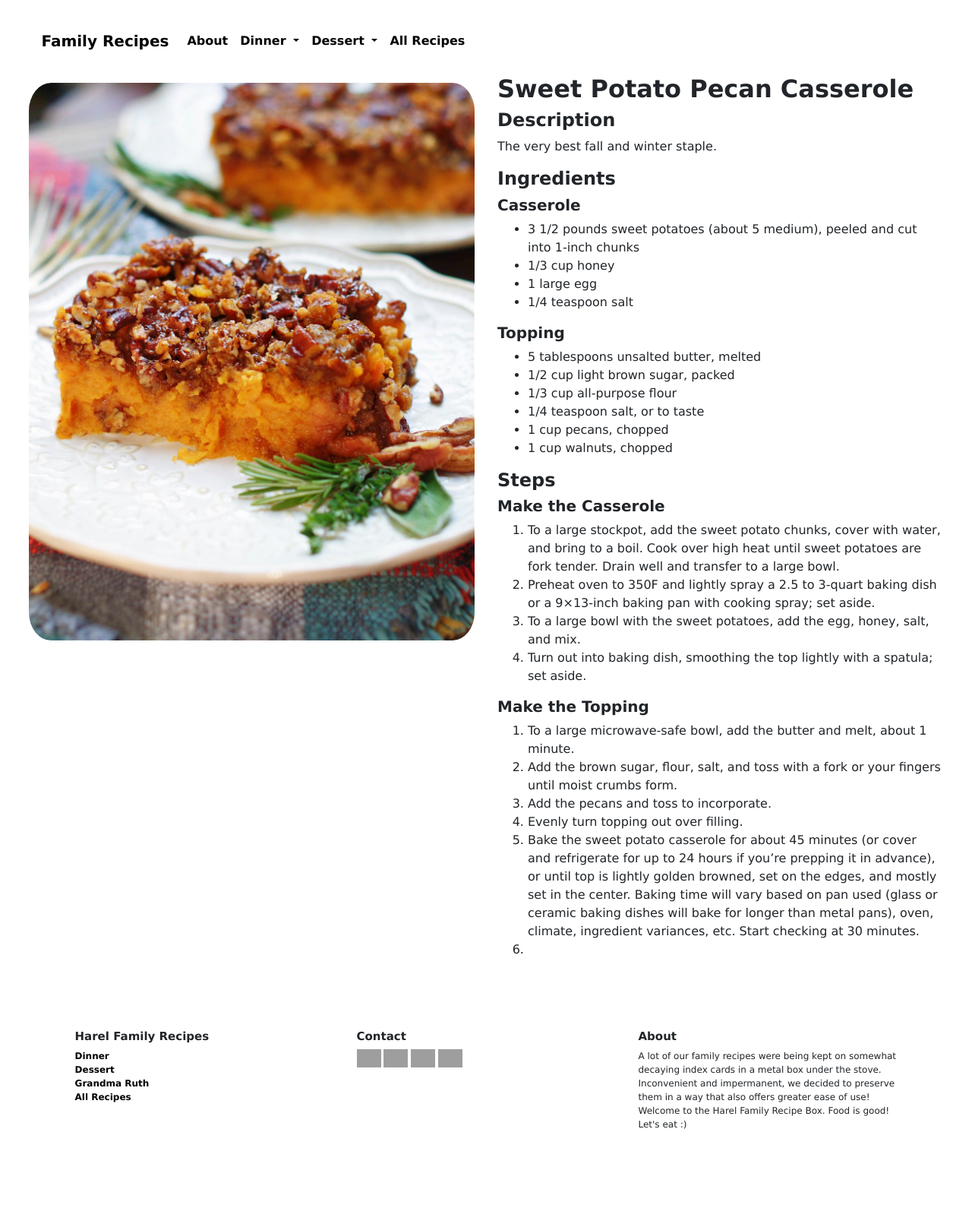
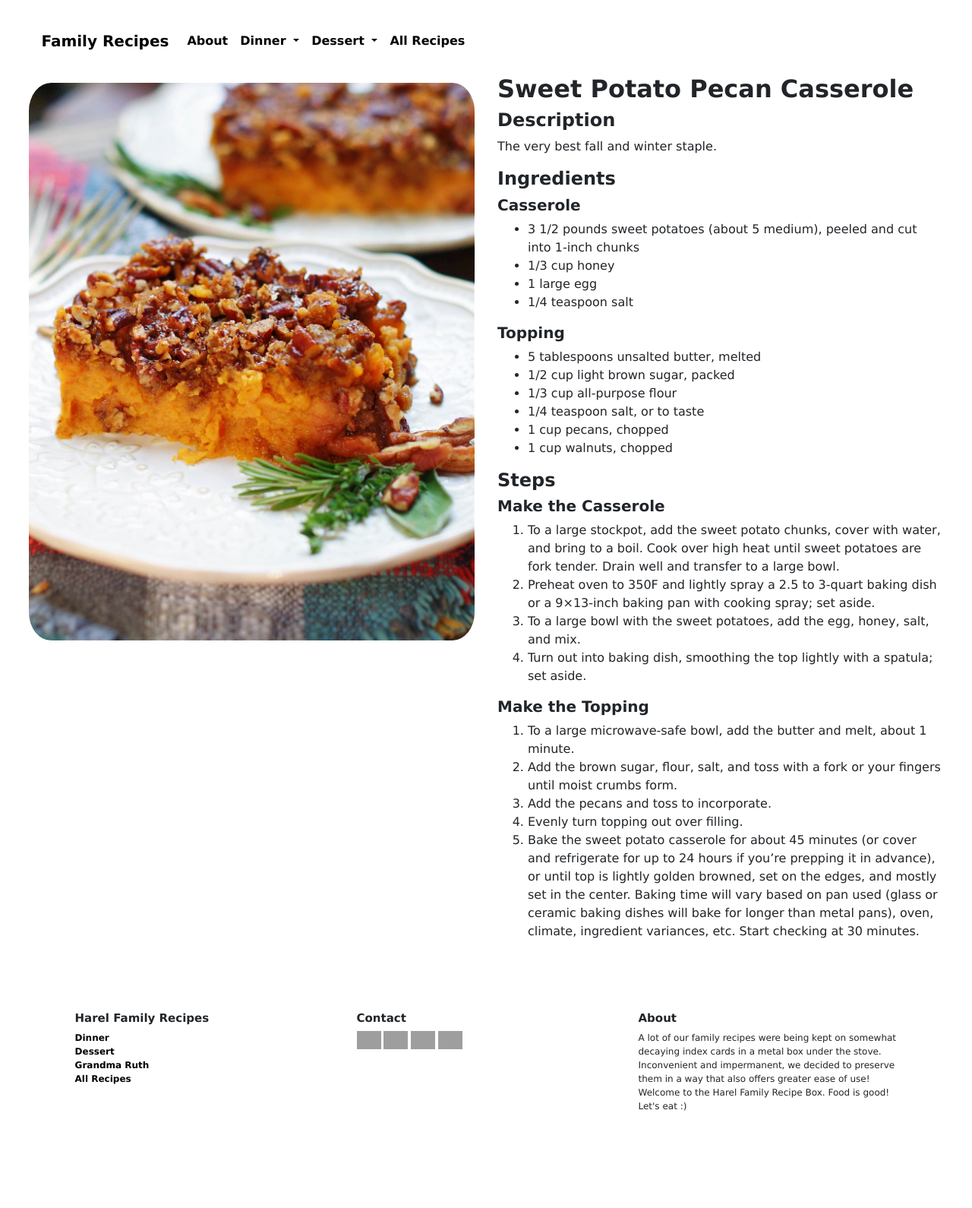
Before and after one commit to sarahmay-harel/harel-recipes, a Jekyll site: the page built from recipes/sweet_potato_pecan_casserole.html, in a window 1280 px wide. Shown: the whole page at 76% size. Built offline with Jekyll 4.4.1, drawn with Linux system fonts in a browser that asks for light colours; after the commit the page ends 1566 px from its top, so only the background shows below that; grey boxes are pictures that could not be loaded.

Commit message:
Add sweet potato recipe to nav, fix typo

```diff
--- a/_includes/navigation-index.html
+++ b/_includes/navigation-index.html
@@ -18,6 +18,7 @@
                     <a class="dropdown-item" href="./recipes/kahsa_varnishkes.html">Kasha Varnishkes</a>
                     <a class="dropdown-item" href="./recipes/spicy_peanut_ginger_noodles.html">Spicy Peanut Ginger Noodles</a>
                     <a class="dropdown-item" href="./recipes/israeli-salad.html">Israeli Salad</a>
+                    <a class="dropdown-item" href="./recipes/sweet_potato_pecan_casserole.html">Sweet Potato Pecan Casserole</a>
                 </div>
             </li>
             <li class="nav-item dropdown">
--- a/_includes/navigation.html
+++ b/_includes/navigation.html
@@ -18,6 +18,7 @@
                     <a class="dropdown-item" href="kahsa_varnishkes.html">Kasha Varnishkes</a>
                     <a class="dropdown-item" href="spicy_peanut_ginger_noodles.html">Spicy Peanut Ginger Noodles</a>
                     <a class="dropdown-item" href="/recipes/israeli-salad.html">Israeli Salad</a>
+                    <a class="dropdown-item" href="/recipes/sweet_potato_pecan_casserole.html">Sweet Potato Pecan Casserole</a>
                 </div>
             </li>
             <li class="nav-item dropdown">
--- a/recipes/sweet_potato_pecan_casserole.html
+++ b/recipes/sweet_potato_pecan_casserole.html
@@ -43,7 +43,6 @@
                 <li>Add the pecans and toss to incorporate.</li>
                 <li>Evenly turn topping out over filling.</li>
                 <li>Bake the sweet potato casserole for about 45 minutes (or cover and refrigerate for up to 24 hours if you&rsquo;re prepping it in advance), or until top is lightly golden browned, set on the edges, and mostly set in the center. Baking time will vary based on pan used (glass or ceramic baking dishes will bake for longer than metal pans), oven, climate, ingredient variances, etc. Start checking at 30 minutes.</li>
-                <li>
             </ol>
         </div>
     </div>
```
Also changed, not shown: 12 other files.
